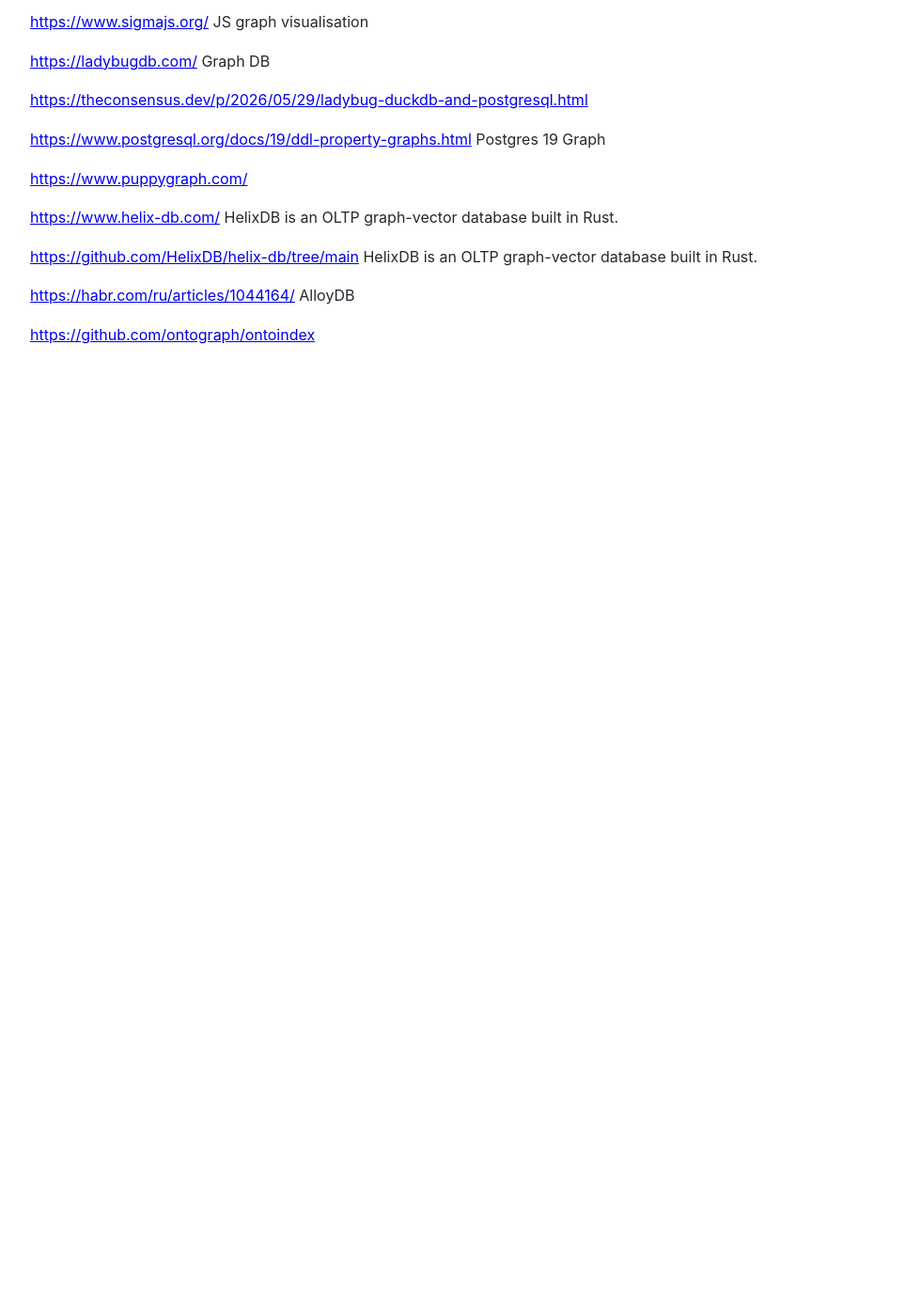
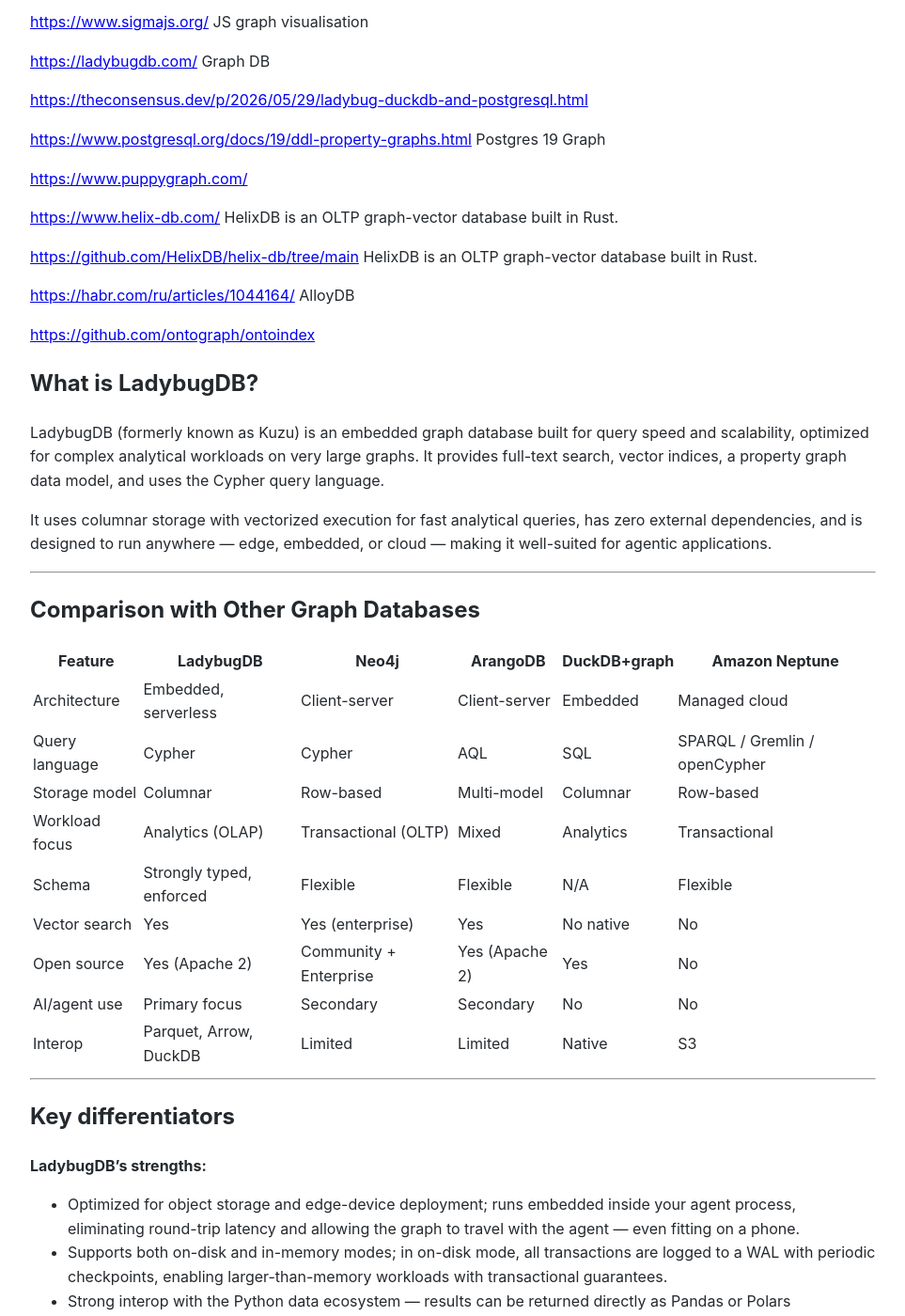
Before and after one commit to Michael-Lubinsky/michael-lubinsky.github.com, a Jekyll site: the page built from graph/graph.md, in a window 1280 px wide and 1400 px high, scrolled down 270 px. Shown: the whole window at 94% size, without its empty margins (158-1121 px from the left). Built offline with Jekyll 4.4.1, drawn with Linux system fonts in a browser that asks for light colours; our own code applies the rules of GitHub Pages for plain Markdown files; before the commit the page ends 900 px from its top, so only the background shows below that; some of the changed text lies outside the part shown.

Commit message:
Update graph.md

```diff
--- a/graph/graph.md
+++ b/graph/graph.md
@@ -23,3 +23,49 @@
 <https://habr.com/ru/articles/1044164/> AlloyDB
 
  <https://github.com/ontograph/ontoindex>
+
+
+
+
+## What is LadybugDB?
+
+LadybugDB (formerly known as Kuzu) is an embedded graph database built for query speed and scalability, optimized for complex analytical workloads on very large graphs. It provides full-text search, vector indices, a property graph data model, and uses the Cypher query language.
+
+It uses columnar storage with vectorized execution for fast analytical queries, has zero external dependencies, and is designed to run anywhere — edge, embedded, or cloud — making it well-suited for agentic applications.
+
+---
+
+## Comparison with Other Graph Databases
+
+| Feature | **LadybugDB** | **Neo4j** | **ArangoDB** | **DuckDB+graph** | **Amazon Neptune** |
+|---|---|---|---|---|---|
+| Architecture | Embedded, serverless | Client-server | Client-server | Embedded | Managed cloud |
+| Query language | Cypher | Cypher | AQL | SQL | SPARQL / Gremlin / openCypher |
+| Storage model | Columnar | Row-based | Multi-model | Columnar | Row-based |
+| Workload focus | Analytics (OLAP) | Transactional (OLTP) | Mixed | Analytics | Transactional |
+| Schema | Strongly typed, enforced | Flexible | Flexible | N/A | Flexible |
+| Vector search | Yes | Yes (enterprise) | Yes | No native | No |
+| Open source | Yes (Apache 2) | Community + Enterprise | Yes (Apache 2) | Yes | No |
+| AI/agent use | Primary focus | Secondary | Secondary | No | No |
+| Interop | Parquet, Arrow, DuckDB | Limited | Limited | Native | S3 |
+
+---
+
+## Key differentiators
+
+**LadybugDB's strengths:**
+- Optimized for object storage and edge-device deployment; runs embedded inside your agent process, eliminating round-trip latency and allowing the graph to travel with the agent — even fitting on a phone.
+- Supports both on-disk and in-memory modes; in on-disk mode, all transactions are logged to a WAL with periodic checkpoints, enabling larger-than-memory workloads with transactional guarantees.
+- Strong interop with the Python data ecosystem — results can be returned directly as Pandas or Polars DataFrames.
+
+**Where Neo4j wins:** Mature ecosystem, massive community, better OLTP/transactional use cases, more enterprise tooling.
+
+**Where ArangoDB wins:** True multi-model (graph + document + key-value in one), more flexible schema.
+
+**Where Neptune wins:** Fully managed, integrates with the AWS ecosystem
+
+---
+
+## Bottom line
+
+LadybugDB is essentially **DuckDB for graphs** — embedded, columnar, analytically fast, and Pythonic. It's particularly well-positioned for **AI agent memory** and **graph analytics pipelines** rather than transactional graph applications. Given your Databricks/Arrow/Parquet-heavy work, the interop story is compelling if you ever need graph traversal on top of your Delta Lake data.
```
